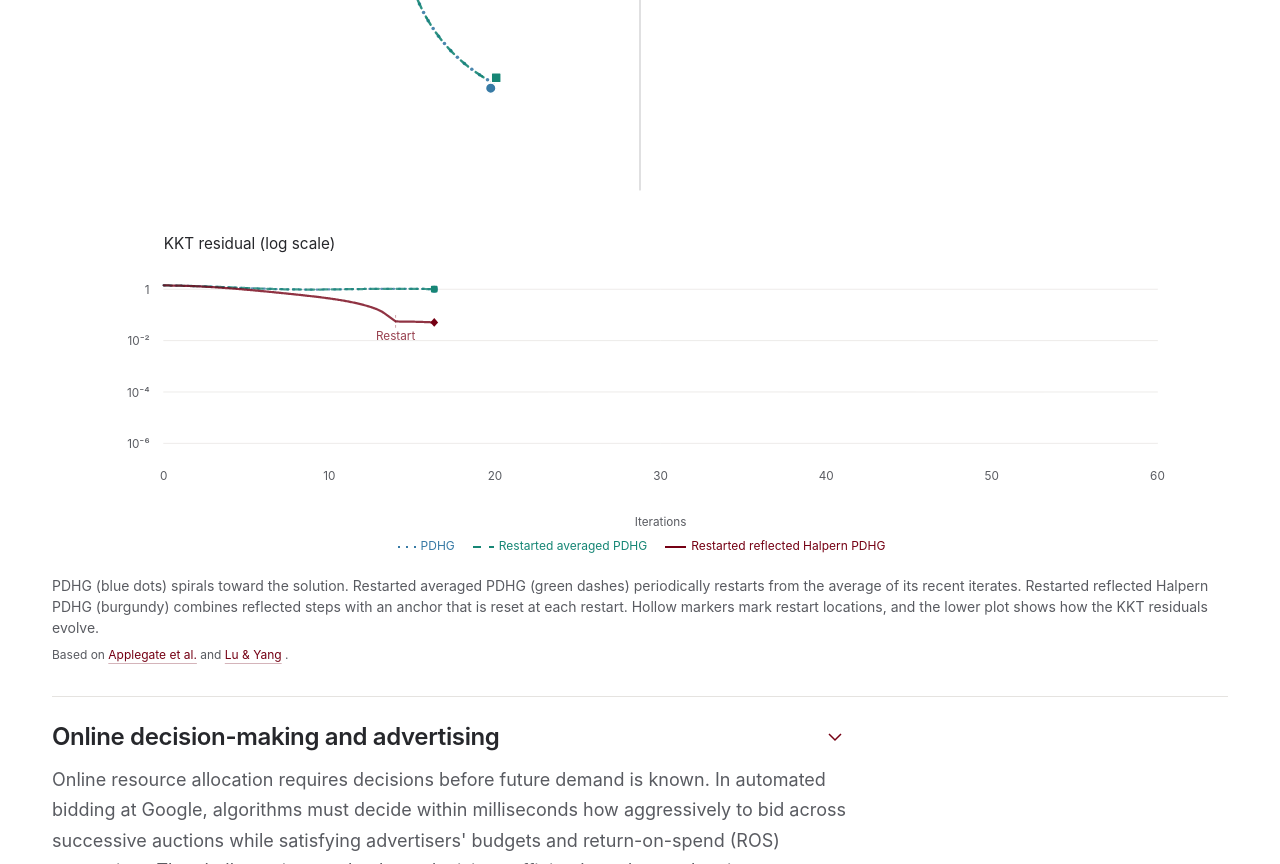
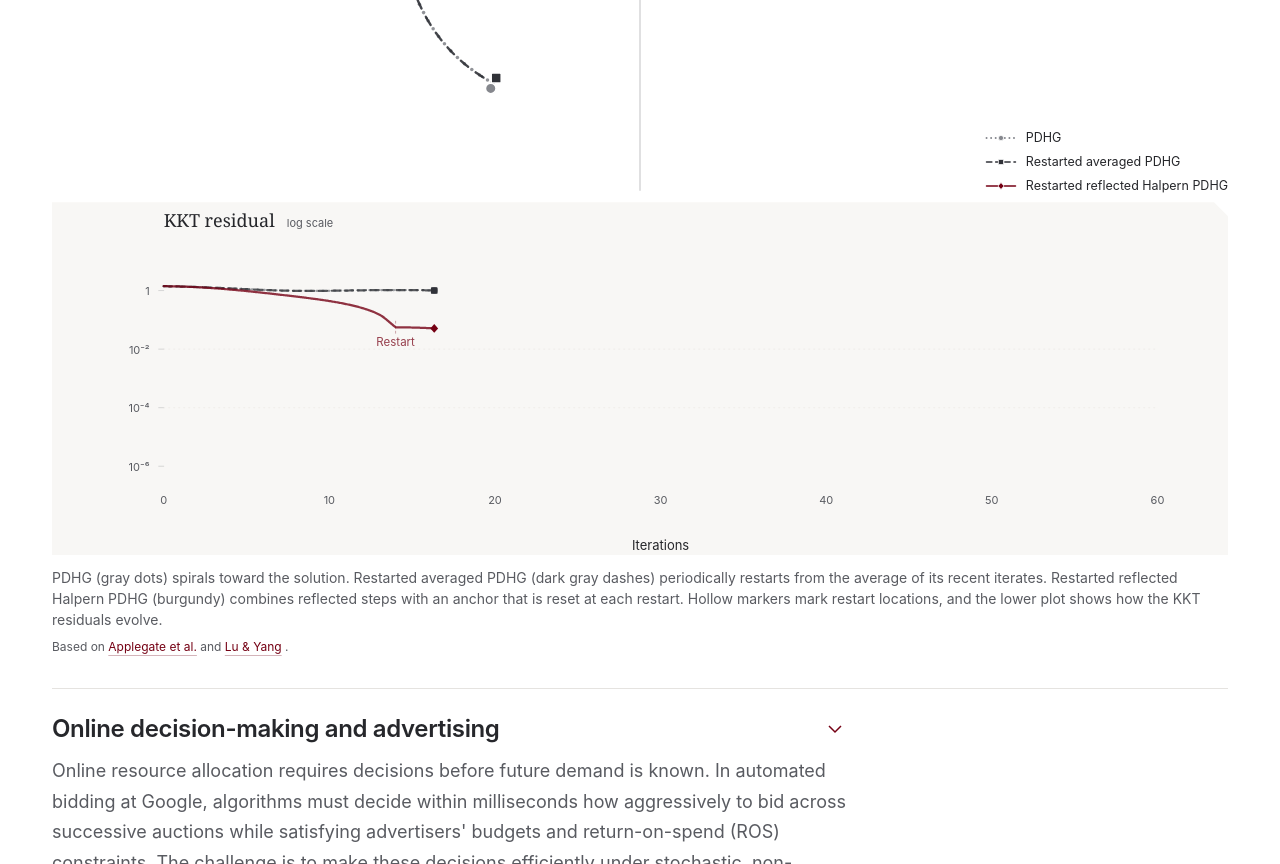
Before and after one commit to MIT-Lu-Lab/haihao-website, an Astro site: page /research in a window 1280 px wide. Shown: the part 2800-3664 px from the top of the page. Built offline with nearby package versions, Linux system fonts and the light colour scheme; Astro itself is replaced by a stand-in of ours; animation ran at ten frames a second.

Commit message:
Refine: improve theory figure layout and readability

```diff
--- a/src/components/TheoryFigure.astro
+++ b/src/components/TheoryFigure.astro
@@ -1,5 +1,6 @@
 ---
 import { sitePath } from '../utils/paths';
+import { CANVAS_WIDTH, RESIDUAL_PLOT } from '../lib/research/theory-layout';
 interface Props {
   descriptionId?: string;
 }
@@ -7,26 +8,91 @@ interface Props {
 const { descriptionId = 'comparison-description' } = Astro.props;
 ---
 
-<div class="theory-visual" data-source={sitePath('pdhg-comparison.json')}>
-  <canvas
-    width="1000"
-    height="1020"
-    role="img"
-    aria-describedby={descriptionId}
-    aria-label="Three methods on the bilinear saddle-point problem min x max y xy. State trajectories above and KKT residual below. Blue dots: PDHG. Green dashes: restarted averaged PDHG. Burgundy: restarted reflected Halpern PDHG. Small hollow markers mark restart landings; brief arrows indicate resets."
-  ></canvas>
-  <div class="legend">
-    <span class="blue">
-      <span class="swatch dots" aria-hidden="true"></span>PDHG
-    </span>
-    <span class="green">
-      <span class="swatch dash" aria-hidden="true"></span>Restarted averaged
-      PDHG
-    </span>
-    <span class="halpern">
-      <span class="swatch" aria-hidden="true"></span>Restarted reflected Halpern
-      PDHG
-    </span>
+<div
+  class="theory-visual"
+  data-source={sitePath('pdhg-comparison.json')}
+  style={{
+    '--plot-left': `${(100 * RESIDUAL_PLOT.left) / CANVAS_WIDTH}%`,
+    '--plot-right': `${100 * (1 - RESIDUAL_PLOT.right / CANVAS_WIDTH)}%`,
+    '--panel-compact': `${(100 * RESIDUAL_PLOT.compact.panelTop) / CANVAS_WIDTH}cqw`,
+    '--panel-desktop': `${(100 * RESIDUAL_PLOT.desktop.panelTop) / CANVAS_WIDTH}cqw`,
+  }}
+>
+  <div class="figure-heading">
+    <p class="headline">
+      <span>Paths to</span> <span>convergence.</span>
+    </p>
+  </div>
+  <div class="plot-body">
+    <div class="convergence-field" aria-hidden="true"></div>
+    <canvas
+      width={CANVAS_WIDTH}
+      height="1060"
+      role="img"
+      aria-describedby={descriptionId}
+      aria-label="State trajectories and KKT residuals for three methods solving min x max y xy."
+    ></canvas>
+    <ul class="legend" aria-label="Methods">
+      <li class="legend-item">
+        <svg class="swatch pdhg" viewBox="0 0 42 14" aria-hidden="true">
+          <path
+            d="M2 7H40"
+            stroke="currentColor"
+            stroke-width="2.5"
+            stroke-linecap="round"
+            stroke-dasharray=".1 5.9"
+          />
+          <circle
+            cx="21"
+            cy="7"
+            r="3.4"
+            fill="currentColor"
+            stroke="var(--surface)"
+            stroke-width="1"
+          />
+        </svg>
+        <span>PDHG</span>
+      </li>
+      <li class="legend-item">
+        <svg class="swatch restarted" viewBox="0 0 42 14" aria-hidden="true">
+          <path
+            d="M2 7H40"
+            stroke="currentColor"
+            stroke-width="2"
+            stroke-linecap="round"
+            stroke-dasharray="7 5"
+          />
+          <rect
+            x="17.6"
+            y="3.6"
+            width="6.8"
+            height="6.8"
+            rx=".6"
+            fill="currentColor"
+            stroke="var(--surface)"
+            stroke-width="1"
+          />
+        </svg>
+        <span>Restarted averaged PDHG</span>
+      </li>
+      <li class="legend-item">
+        <svg class="swatch halpern" viewBox="0 0 42 14" aria-hidden="true">
+          <path
+            d="M2 7H40"
+            stroke="currentColor"
+            stroke-width="2"
+            stroke-linecap="round"
+          />
+          <path
+            d="m21 2.5 4 4.5-4 4.5-4-4.5Z"
+            fill="currentColor"
+            stroke="var(--surface)"
+            stroke-width="1"
+          />
+        </svg>
+        <span>Restarted reflected Halpern PDHG</span>
+      </li>
+    </ul>
   </div>
   <p class="error" role="alert" hidden></p>
 </div>
@@ -38,55 +104,73 @@ const { descriptionId = 'comparison-description' } = Astro.props;
 </script>
 <style>
   .theory-visual {
-    --pdhg: #377aa5;
-    --restarted: #168675;
+    --pdhg: #85878d;
+    --restarted: #303238;
     --halpern: var(--red);
+    position: relative;
     container-type: inline-size;
     color: var(--ink);
     font-family: var(--sans);
   }
+  .figure-heading {
+    z-index: 2;
+    margin: 0 var(--plot-right) 8px var(--plot-left);
+    color: var(--red);
+    font-family: var(--serif);
+    font-size: clamp(26px, 5.5cqw, 30px);
+    font-weight: 400;
+    line-height: 1.15;
+    letter-spacing: -0.025em;
+  }
+  .headline {
+    margin: 0;
+  }
+  .plot-body {
+    position: relative;
+    isolation: isolate;
+  }
+  .convergence-field {
+    position: absolute;
+    inset: var(--panel-compact) 0 0;
+    background: var(--soft);
+    clip-path: polygon(0 0, calc(100% - 14px) 0, 100% 14px, 100% 100%, 0 100%);
+    pointer-events: none;
+  }
   canvas {
+    position: relative;
     display: block;
     width: 100%;
-    aspect-ratio: 1000 / 1020;
+    aspect-ratio: 1000 / 1060;
     height: auto;
   }
   .legend {
-    display: flex;
-    justify-content: center;
-    flex-wrap: wrap;
-    gap: 9px 18px;
-    margin: 6px 0 8px;
-    font-size: 12px;
-    line-height: 1.5;
+    position: relative;
+    display: grid;
+    gap: 5px;
+    margin: 10px var(--plot-right) 0 var(--plot-left);
+    padding: 0 0 16px;
+    list-style: none;
+    color: var(--ink);
+    font-size: 12.5px;
+    line-height: 1.45;
   }
-  .legend span {
-    white-space: nowrap;
+  .legend-item {
+    display: grid;
+    grid-template-columns: 38px minmax(0, 1fr);
+    align-items: center;
+    gap: 11px;
+    min-height: 19px;
   }
   .swatch {
-    display: inline-block;
-    width: 21px;
-    height: 2px;
-    vertical-align: middle;
-    margin-right: 5px;
-    background: currentColor;
+    display: block;
+    width: 38px;
+    height: 14px;
+    overflow: visible;
   }
-  .dash {
-    background: repeating-linear-gradient(
-      90deg,
-      currentColor 0 8px,
-      transparent 8px 16px
-    );
-  }
-  .dots {
-    height: 4px;
-    background: radial-gradient(circle, currentColor 1.3px, transparent 1.5px) 0
-      50%/8px 4px repeat-x;
-  }
-  .blue {
+  .pdhg {
     color: var(--pdhg);
   }
-  .green {
+  .restarted {
     color: var(--restarted);
   }
   .halpern {
@@ -99,21 +183,65 @@ const { descriptionId = 'comparison-description' } = Astro.props;
   }
   @container (max-width: 470px) {
     .legend {
-      gap: 8px 14px;
-      font-size: 11px;
+      font-size: 12px;
+      gap: 6px;
+    }
+    .legend-item {
+      grid-template-columns: 34px minmax(0, 1fr);
+      gap: 9px;
     }
     .swatch {
-      width: 16px;
-      margin-right: 3px;
+      width: 34px;
     }
   }
   [hidden] {
     display: none !important;
   }
 
+  @container (min-width: 470px) {
+    .figure-heading {
+      position: absolute;
+      top: 0;
+      left: 0;
+      margin: 0;
+      font-size: clamp(26px, 5.5cqw, 32px);
+      line-height: 1.06;
+      letter-spacing: -0.035em;
+    }
+    .headline > span {
+      display: block;
+    }
+  }
+
+  @container (min-width: 540px) {
+    .legend {
+      position: absolute;
+      top: calc(var(--panel-compact) - 7px);
+      right: 0;
+      width: max-content;
+      max-width: 50%;
+      margin: 0;
+      padding: 0;
+      transform: translateY(-100%);
+    }
+    .legend-item {
+      grid-template-columns: 32px minmax(0, 1fr);
+      gap: 9px;
+    }
+    .swatch {
+      width: 32px;
+    }
+  }
+
   @container (min-width: 600px) {
+    .legend {
+      top: calc(var(--panel-desktop) - 7px);
+    }
+    .convergence-field {
+      top: var(--panel-desktop);
+    }
     canvas {
-      aspect-ratio: 1000 / 820;
+      aspect-ratio: 1000 / 840;
     }
   }
 </style>
--- /dev/null
+++ b/src/lib/research/theory-layout.ts
@@ -0,0 +1,10 @@
+/** Shared canvas coordinates for the HTML panel and its plotted contents. */
+export const CANVAS_WIDTH = 1000;
+export const RESIDUAL_PLOT = {
+  left: 95,
+  right: 940,
+  desktop: { panelTop: 540, top: 600, bottom: 772 },
+  compact: { panelTop: 710, top: 770, bottom: 970 },
+  maxLog: 0.2,
+  logRange: 6.5,
+};
--- a/src/lib/research/theory-renderer.ts
+++ b/src/lib/research/theory-renderer.ts
@@ -4,6 +4,7 @@ import type { RestartState, TimelineSample } from './theory-timeline.ts';
 import { smootherstep as ease, clamp } from './easing.ts';
 import { makeComparisonCurves } from './pdhg-curves.ts';
 import { makeLiftedCurves, sampleLifted as sample } from './kkt-lift.ts';
+import { CANVAS_WIDTH, RESIDUAL_PLOT } from './theory-layout.ts';
 
 type Coordinates = [number, number];
 type MarkerShape = 'circle' | 'square' | 'diamond';
@@ -14,6 +15,7 @@ interface MethodStyle {
   residualDash: number[];
   preRestartKey: 'preRestart' | 'preHalpern' | null;
   restartLabelPosition: 'above' | 'below' | null;
+  restartArrowOpacity: number;
   separation: number;
   extraWidth: number;
   explain: boolean;
@@ -33,14 +35,9 @@ export const TIMING = {
   restartLabelHold: 1000,
   restartLabelFade: 300,
 };
-const RESIDUAL_PLOT = {
-  left: 95,
-  right: 940,
-  desktop: { top: 610, bottom: 752 },
-  compact: { top: 760, bottom: 920 },
-  maxLog: 0.2,
-  logRange: 6.5,
-};
+
+// Text sizes are CSS pixels, independent of the responsive canvas scale.
+const TYPE_SIZE = { title: 18, axis: 13, annotation: 11.5, tick: 11 };
 
 const DURATION = DISPLAY_STEPS * TIMING.step;
 const EXPLANATION_DIMMING = 0.62;
@@ -73,7 +70,7 @@ interface FrameState {
 /**
  * Create a renderer that owns the canvas transform and drawing style.
  * Rows must include all displayed steps and the pre-reset restart endpoints.
- * Styles must provide --ink, --muted, --line, --surface, --sans,
+ * Styles must provide --ink, --muted, --line, --surface, --sans, --serif,
  * --pdhg, --restarted, and --halpern from the figure's computed styles.
  * @param canvas Canvas with a 2D rendering context.
  * @param rows Saved iterates.
@@ -96,6 +93,7 @@ export function createTheoryRenderer(
     line: styles.getPropertyValue('--line').trim(),
     surface: styles.getPropertyValue('--surface').trim(),
     font: styles.getPropertyValue('--sans').trim(),
+    headingFont: styles.getPropertyValue('--serif').trim(),
   };
   const canvasContext = canvas.getContext('2d');
   if (!canvasContext) {
@@ -110,6 +108,7 @@ export function createTheoryRenderer(
       residualDash: [1, 4],
       preRestartKey: null,
       restartLabelPosition: null,
+      restartArrowOpacity: 0.65,
       separation: 1,
       extraWidth: 0,
       explain: false,
@@ -121,6 +120,7 @@ export function createTheoryRenderer(
       residualDash: [7, 4],
       preRestartKey: 'preRestart',
       restartLabelPosition: 'above',
+      restartArrowOpacity: 0.85,
       separation: -1,
       extraWidth: 0,
       explain: true,
@@ -132,6 +132,7 @@ export function createTheoryRenderer(
       residualDash: [],
       preRestartKey: 'preHalpern',
       restartLabelPosition: 'below',
+      restartArrowOpacity: 0.65,
       separation: 0,
       extraWidth: 0.25,
       explain: false,
@@ -299,13 +300,11 @@ export function createTheoryRenderer(
     y: number,
     align: CanvasTextAlign = 'left',
     color: string = theme.muted,
-    size: number = 13,
+    size: number = TYPE_SIZE.axis,
+    font: string = theme.font,
   ) {
     context.fillStyle = color;
-    // Keep text readable in CSS pixels when the canvas scales down.
-    const scaledSize = size * (frame.compact ? 1.65 : 1);
-    const minimumSize = (size >= 12 ? 11 : 10) / frame.pixelScale;
-    context.font = `${Math.max(scaledSize, minimumSize)}px ${theme.font}`;
+    context.font = `${size / frame.pixelScale}px ${font}`;
     context.textAlign = align;
     context.fillText(text, x, y);
   }
@@ -336,7 +335,7 @@ export function createTheoryRenderer(
         0.9 * frame.loopOpacity * methodOpacity(frame, name);
       const period = compact ? 28 : 16;
       if (methods[name].trajectoryStyle === 'dots') {
-        // Place dots by arc length, in the middle of the green gaps.
+        // Place dots by arc length, centered in the dashed trajectory's gaps.
         const phase = period * 0.75;
         const dotPeriod = period / 2;
         let distance = offset;
@@ -430,13 +429,9 @@ export function createTheoryRenderer(
     const { compact, restart } = frame;
     if (restart) {
       const restartStep = restart.step;
-      const alpha =
-        0.65 *
-        ease(
-          clamp(
-            (restart.duration - restart.elapsed) / TIMING.annotationFadeOut,
-          ),
-        );
+      const alpha = ease(
+        clamp((restart.duration - restart.elapsed) / TIMING.annotationFadeOut),
+      );
       for (const name of methodNames) {
         const preRestartKey = methods[name].preRestartKey;
         const endpoint = preRestartKey && rows[restartStep][preRestartKey];
@@ -450,7 +445,10 @@ export function createTheoryRenderer(
         const length = Math.hypot(dx, dy);
         context.save();
         context.globalAlpha =
-          alpha * frame.loopOpacity * methodOpacity(frame, name);
+          alpha *
+          methods[name].restartArrowOpacity *
+          frame.loopOpacity *
+          methodOpacity(frame, name);
         context.strokeStyle = methods[name].color;
         context.lineWidth = compact ? 2 : 1;
         if (length > 9) {
@@ -536,7 +534,7 @@ export function createTheoryRenderer(
       endY + 3 / pixelScale,
       'right',
       methods.restarted.color,
-      11,
+      TYPE_SIZE.annotation,
     );
     context.restore();
   }
@@ -592,9 +590,9 @@ export function createTheoryRenderer(
     const { compact, pixelScale, playback, restart, loopOpacity } = frame;
     const { annotationOpacity } = frame;
     const { left, right, maxLog, logRange } = RESIDUAL_PLOT;
-    const { top, bottom } = compact
-      ? RESIDUAL_PLOT.compact
-      : RESIDUAL_PLOT.desktop;
+    const plot = compact ? RESIDUAL_PLOT.compact : RESIDUAL_PLOT.desktop;
+    const top = plot.top + 12 / pixelScale;
+    const bottom = plot.bottom;
     const iterationX = (k: number): number =>
       left + ((right - left) * k) / DISPLAY_STEPS;
     const residualY = (logResidual: number): number =>
@@ -619,14 +617,26 @@ export function createTheoryRenderer(
         bottom: Math.min(bottom, Math.max(fromY, toY) + padding),
       };
     }
+    const titleY = plot.panelTop + 25 / pixelScale;
     drawLabel(
       frame,
-      'KKT residual (log scale)',
+      'KKT residual',
       left,
-      top - 30,
+      titleY,
       'left',
       theme.ink,
-      13,
+      TYPE_SIZE.title,
+      theme.headingFont,
+    );
+    const titleWidth = context.measureText('KKT residual').width;
+    drawLabel(
+      frame,
+      'log scale',
+      left + titleWidth + 12 / pixelScale,
+      titleY,
+      'left',
+      theme.muted,
+      TYPE_SIZE.tick,
     );
 
     const residualTicks: Array<[number, string]> = [
@@ -637,13 +647,33 @@ export function createTheoryRenderer(
     ];
     for (const [logResidual, label] of residualTicks) {
       const y = residualY(logResidual);
+      context.save();
+      context.strokeStyle = theme.muted;
+      context.globalAlpha = 0.35;
+      context.lineWidth = 0.6 / pixelScale;
       context.beginPath();
-      context.moveTo(left, y);
-      context.lineTo(right, y);
-      context.strokeStyle = theme.line;
-      context.lineWidth = 0.6;
+      context.moveTo(left - 5 / pixelScale, y);
+      context.lineTo(left, y);
       context.stroke();
-      drawLabel(frame, label, left - 12, y + 4, 'right', theme.muted, 10);
+      if (logResidual === -2 || logResidual === -4) {
+        context.strokeStyle = theme.line;
+        context.globalAlpha = 0.8;
+        context.setLineDash([1 / pixelScale, 4 / pixelScale]);
+        context.beginPath();
+        context.moveTo(left, y);
+        context.lineTo(right, y);
+        context.stroke();
+      }
+      context.restore();
+      drawLabel(
+        frame,
+        label,
+        left - 12,
+        y + 4,
+        'right',
+        theme.muted,
+        TYPE_SIZE.tick,
+      );
     }
     const completedStep = playback.done ? playback.step : playback.step - 1;
     for (let k = 0; k <= DISPLAY_STEPS; k += 10) {
@@ -654,7 +684,7 @@ export function createTheoryRenderer(
         bottom + 25,
         'center',
         theme.muted,
-        10,
+        TYPE_SIZE.tick,
       );
     }
     context.save();
@@ -721,7 +751,7 @@ export function createTheoryRenderer(
           labelY,
           'center',
           methods[name].color,
-          10,
+          TYPE_SIZE.annotation,
         );
       }
       context.restore();
@@ -732,8 +762,8 @@ export function createTheoryRenderer(
       (left + right) / 2,
       bottom + (compact ? 72 : 64),
       'center',
-      theme.muted,
-      10,
+      theme.ink,
+      TYPE_SIZE.axis,
     );
     for (const name of methodNames) {
       context.beginPath();
@@ -796,26 +826,26 @@ export function createTheoryRenderer(
   }) {
     const rect = canvas.getBoundingClientRect();
     // CSS sets the responsive aspect ratio before JavaScript loads.
-    const canvasHeight = Math.round((1000 * rect.height) / rect.width);
+    const canvasHeight = Math.round((CANVAS_WIDTH * rect.height) / rect.width);
     const compact = canvasHeight >= 900;
     const pixelDensity = Math.min(pixelRatio, 2);
     const pixelWidth = Math.round(rect.width * pixelDensity);
     const pixelHeight = Math.round(
-      ((rect.width * canvasHeight) / 1000) * pixelDensity,
+      ((rect.width * canvasHeight) / CANVAS_WIDTH) * pixelDensity,
     );
     if (canvas.width !== pixelWidth || canvas.height !== pixelHeight) {
       canvas.width = pixelWidth;
       canvas.height = pixelHeight;
     }
     context.setTransform(
-      pixelWidth / 1000,
+      pixelWidth / CANVAS_WIDTH,
       0,
       0,
       pixelHeight / canvasHeight,
       0,
       0,
     );
-    context.clearRect(0, 0, 1000, canvasHeight);
+    context.clearRect(0, 0, CANVAS_WIDTH, canvasHeight);
     context.lineCap = 'round';
     context.lineJoin = 'round';
     const originX = 500;
@@ -824,7 +854,7 @@ export function createTheoryRenderer(
     const annotationOpacity = getAnnotationOpacity(restart);
     const frame: FrameState = {
       compact,
-      pixelScale: rect.width / 1000,
+      pixelScale: rect.width / CANVAS_WIDTH,
       project: (position) => [
         originX + scale * position.x,
         originY - scale * position.y,
@@ -848,16 +878,16 @@ export function createTheoryRenderer(
       xAxisEnd[1] + 4,
       'left',
       theme.muted,
-      13,
+      TYPE_SIZE.axis,
     );
     drawLabel(
       frame,
       'y',
-      yAxisEnd[0],
-      yAxisEnd[1] - 12,
-      'center',
+      yAxisEnd[0] + 8 / frame.pixelScale,
+      yAxisEnd[1] + 4 / frame.pixelScale,
+      'left',
       theme.muted,
-      13,
+      TYPE_SIZE.axis,
     );
     for (const v of [-1, 1]) {
       const tickPosition = frame.project(point(v, 0));
@@ -865,10 +895,10 @@ export function createTheoryRenderer(
         frame,
         String(v),
         tickPosition[0],
-        tickPosition[1] + 20,
+        tickPosition[1] + 10 / frame.pixelScale,
         'center',
         theme.muted,
-        10,
+        TYPE_SIZE.tick,
       );
     }
     drawTrajectories(frame);
@@ -885,7 +915,7 @@ export function createTheoryRenderer(
       start[1] - 10,
       'left',
       theme.muted,
-      12,
+      TYPE_SIZE.annotation,
     );
     drawResidualPlot(frame);
   }
--- a/src/pages/research.astro
+++ b/src/pages/research.astro
@@ -54,7 +54,7 @@ import { sitePath } from '../utils/paths';
       </div>
       <figure slot="figure" class="research-figure theory-figure">
         <TheoryFigure />
-        <figcaption id="comparison-description">PDHG (blue dots) spirals toward the solution. Restarted averaged PDHG (green dashes) periodically restarts from the average of its recent iterates. Restarted reflected Halpern PDHG (burgundy) combines reflected steps with an anchor that is reset at each restart. Hollow markers mark restart locations, and the lower plot shows how the KKT residuals evolve.<span class="theory-sources">Based on <ExternalLink href="https://arxiv.org/abs/2105.12715" mark={false}>Applegate et al.</ExternalLink> and <ExternalLink href="https://arxiv.org/abs/2407.16144" mark={false}>Lu &amp; Yang</ExternalLink>.</span></figcaption>
+        <figcaption id="comparison-description">PDHG (gray dots) spirals toward the solution. Restarted averaged PDHG (dark gray dashes) periodically restarts from the average of its recent iterates. Restarted reflected Halpern PDHG (burgundy) combines reflected steps with an anchor that is reset at each restart. Hollow markers mark restart locations, and the lower plot shows how the KKT residuals evolve.<span class="theory-sources">Based on <ExternalLink href="https://arxiv.org/abs/2105.12715" mark={false}>Applegate et al.</ExternalLink> and <ExternalLink href="https://arxiv.org/abs/2407.16144" mark={false}>Lu &amp; Yang</ExternalLink>.</span></figcaption>
       </figure>
     </ResearchSection>
     <ResearchSection id="online-decision-making" title="Online decision-making and advertising">
```
Also changed, not shown: test/theory-playback.test.js (+7 -3 lines).
